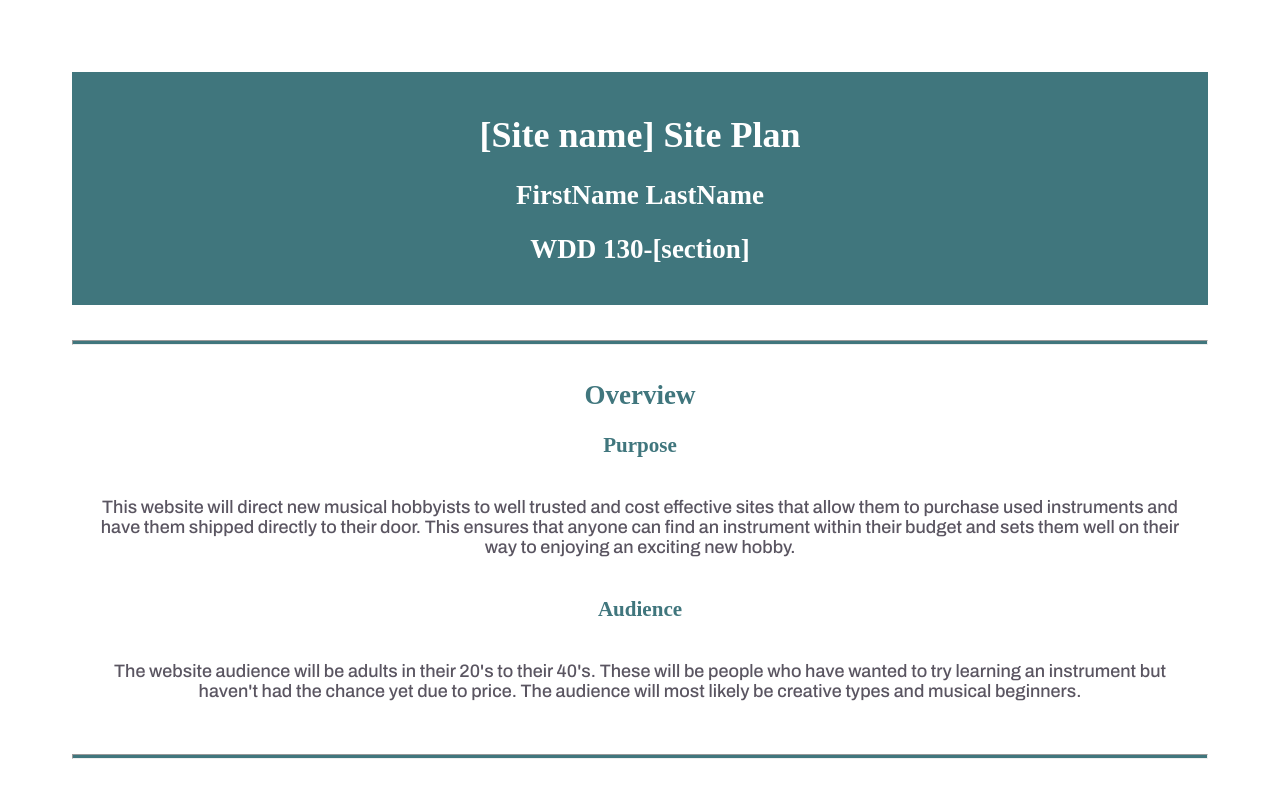
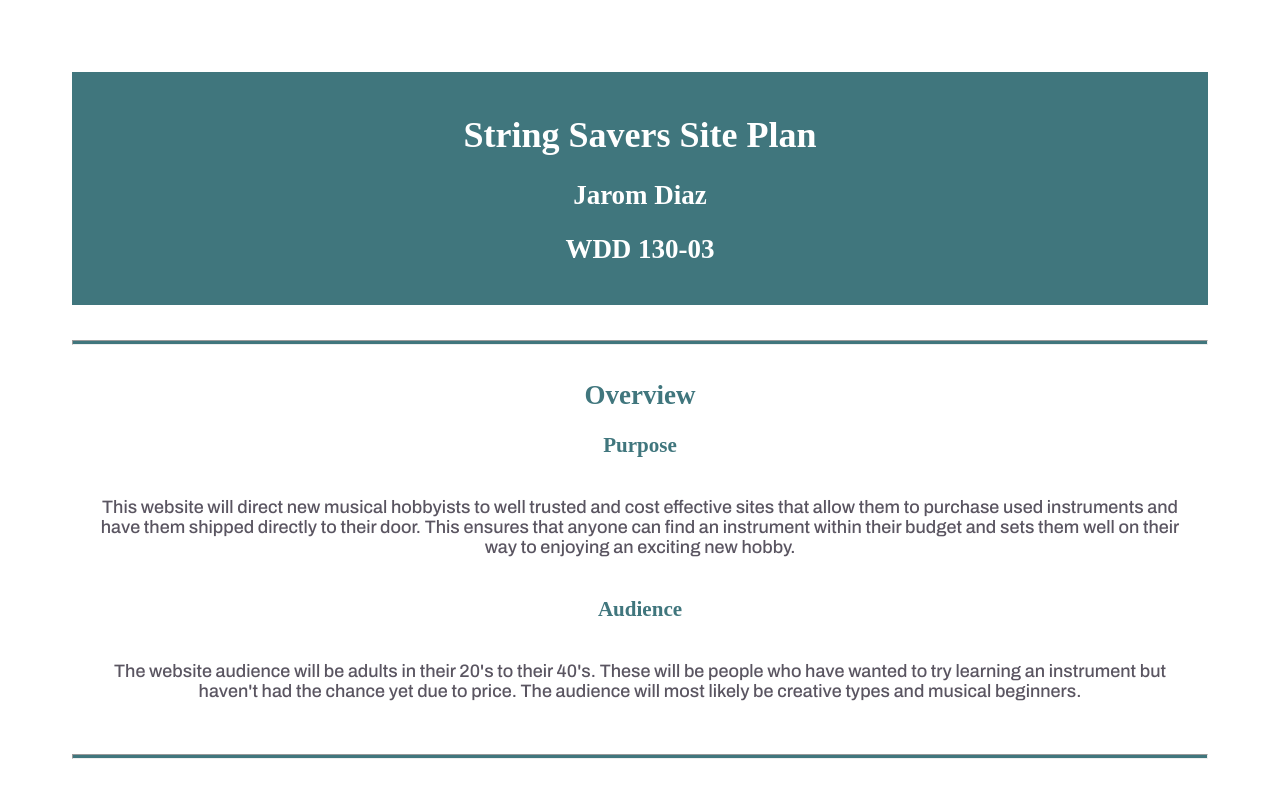
Before and after one commit to JaromPD/wdd_130, a plain HTML site: page instruments-sites/site-plan.html in a window 1280 px wide. Shown: the top 791 px of the page. Drawn offline with Linux system fonts and the light colour scheme; a web font is replaced by a local one.

Commit message:
Updated site header

```diff
--- a/instruments-sites/site-plan.html
+++ b/instruments-sites/site-plan.html
@@ -10,9 +10,9 @@
 
   <body>
     <header>
-      <h1>[Site name] Site Plan</h1>
-      <h2>FirstName LastName</h2>
-      <h2>WDD 130-[section]</h2>
+      <h1>String Savers Site Plan</h1>
+      <h2>Jarom Diaz</h2>
+      <h2>WDD 130-03</h2>
       <!-- In the header above, add the name or your site, your name and class number. For example if you are in section 3 you would put WDD 130.03 -->
     </header>
     <main>
```
